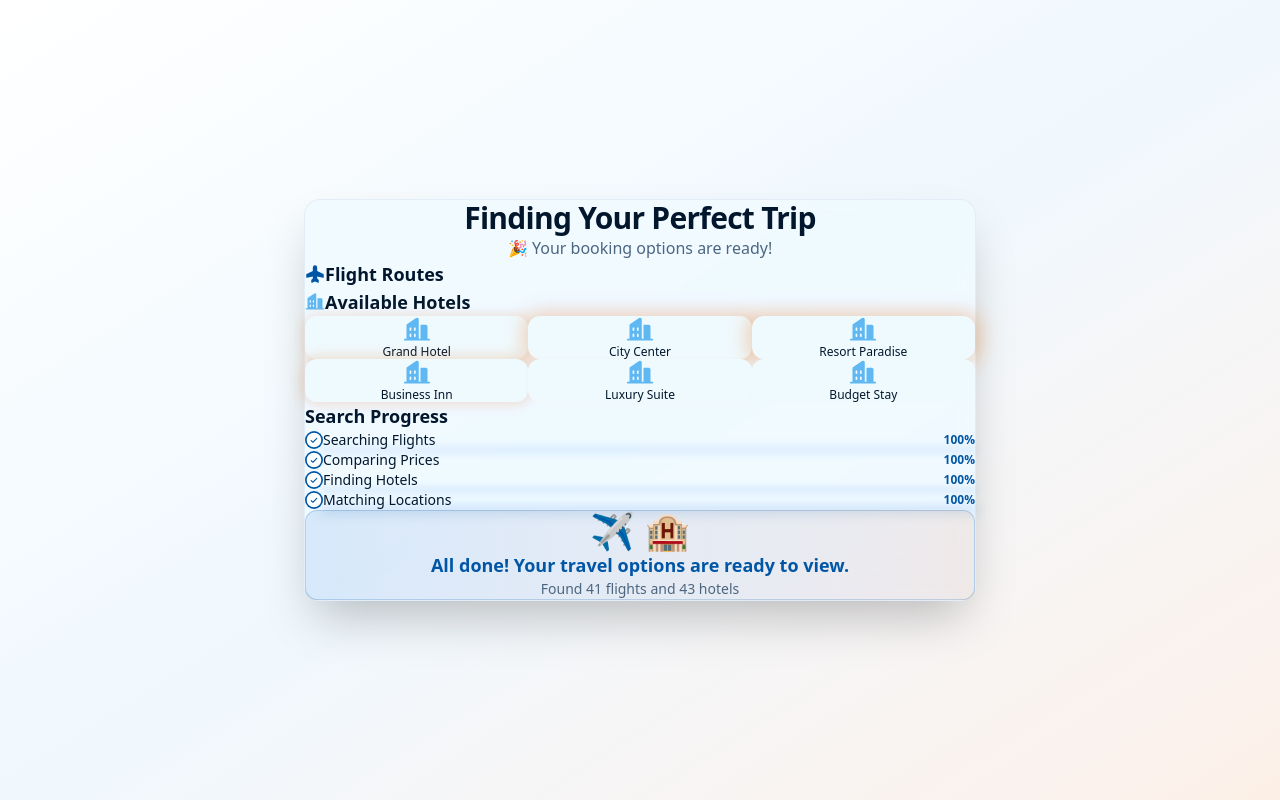
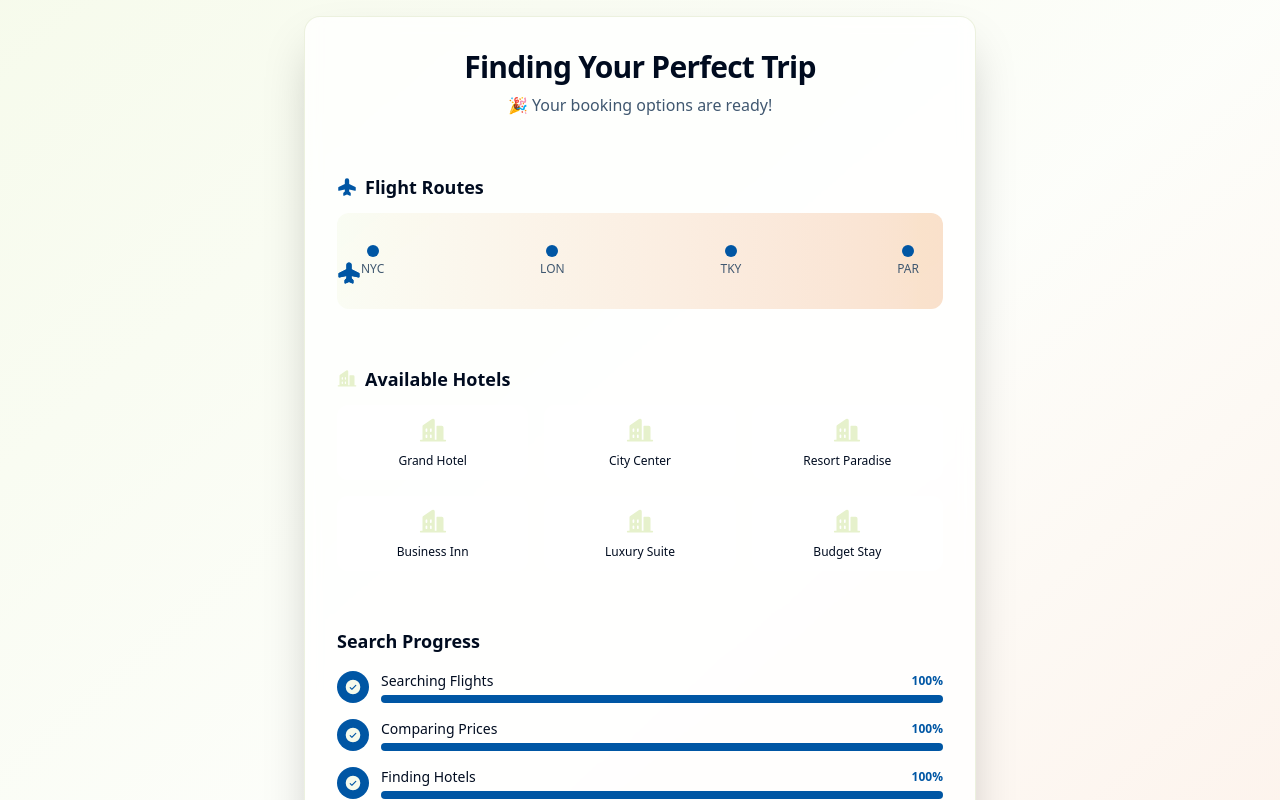
Before and after one commit to roryp/travel-booking-loade, a React (Vite) app: page / in a window 1280 px wide. Shown: the top 800 px of the page. Built offline with nearby package versions, Linux system fonts and the light colour scheme.

Commit message:
Generated by Spark: Fix all reported errors.

```diff
--- a/src/index.css
+++ b/src/index.css
@@ -62,68 +62,3 @@
 .progress-glow {
   animation: progress-glow 2s ease-in-out infinite;
 }
-
-@keyframes plane-fly {
-  0% {
-    transform: translateX(-100px) translateY(0px) rotate(-10deg);
-    opacity: 0;
-  }
-  20% {
-    opacity: 1;
-  }
-  50% {
-    transform: translateX(150px) translateY(-20px) rotate(5deg);
-  }
-  80% {
-    opacity: 1;
-  }
-  100% {
-    transform: translateX(400px) translateY(0px) rotate(0deg);
-    opacity: 0;
-  }
-}
-
-@keyframes building-scan {
-  0%, 100% {
-    box-shadow: 0 0 0 0 transparent;
-  }
-  50% {
-    box-shadow: 0 0 20px 5px oklch(0.65 0.18 50 / 0.3);
-  }
-}
-
-@keyframes pulse-dot {
-  0%, 100% {
-    opacity: 1;
-    transform: scale(1);
-  }
-  50% {
-    opacity: 0.5;
-    transform: scale(1.2);
-  }
-}
-
-@keyframes progress-glow {
-  0%, 100% {
-    box-shadow: 0 0 0 0 transparent;
-  }
-  50% {
-    box-shadow: 0 0 15px 3px oklch(0.45 0.15 250 / 0.4);
-  }
-}
-
-.plane-animation {
-  animation: plane-fly 3s ease-in-out infinite;
-}
-
-.building-scan {
-  animation: building-scan 2s ease-in-out infinite;
-}
-
-.pulse-dot {
-  animation: pulse-dot 1.5s ease-in-out infinite;
-}
-
-.progress-glow {
-  animation: progress-glow 2s ease-in-out infinite;
-}
--- a/src/main.css
+++ b/src/main.css
@@ -1,117 +1,40 @@
 @import 'tailwindcss';
+@import "tw-animate-css";
 
-@import './styles/theme.css';
-@import './index.css';
-@import "tw-animate-css";
-/*
-  ---break---
-*/
-@custom-variant dark (&:is(.dark *));
-
-@config '../tailwind.config.js';
-
-/*
-  The default border color has changed to `currentColor` in Tailwind CSS v4,
-  so we've added these compatibility styles to make sure everything still
-  looks the same as it did with Tailwind CSS v3.
-
-  If we ever want to remove these styles, we need to add an explicit border
-  color utility to any element that depends on these defaults.
-*/
 @layer base {
-
-  *,
-  ::after,
-  ::before,
-  ::backdrop,
-  ::file-selector-button {
-    border-color: var(--color-gray-200, currentColor);
+  * {
+    @apply border-border;
   }
 }
 
-/*
-  ---break---
-*/
 :root {
-  --radius: 0.75rem;
-  --background: oklch(1 0 0);
-  --foreground: oklch(0.2 0.05 250);
-  --card: oklch(0.98 0.02 250);
-  --card-foreground: oklch(0.2 0.05 250);
+  --background: oklch(0.98 0.02 120);
+  --foreground: oklch(0.15 0.05 250);
+
+  --card: oklch(1 0 0);
+  --card-foreground: oklch(0.15 0.05 250);
   --popover: oklch(1 0 0);
-  --popover-foreground: oklch(0.2 0.05 250);
+  --popover-foreground: oklch(0.15 0.05 250);
+
   --primary: oklch(0.45 0.15 250);
-  --primary-foreground: oklch(1 0 0);
-  --secondary: oklch(0.75 0.12 240);
-  --secondary-foreground: oklch(0.2 0.05 250);
-  --muted: oklch(0.96 0.02 250);
-  --muted-foreground: oklch(0.5 0.05 250);
+  --primary-foreground: oklch(0.98 0.02 120);
+  --secondary: oklch(0.94 0.05 120);
+  --secondary-foreground: oklch(0.15 0.05 250);
   --accent: oklch(0.65 0.18 50);
-  --accent-foreground: oklch(1 0 0);
-  --destructive: oklch(0.577 0.245 27.325);
-  --border: oklch(0.9 0.02 250);
-  --input: oklch(0.9 0.02 250);
+  --accent-foreground: oklch(0.98 0.02 120);
+  --destructive: oklch(0.65 0.18 20);
+  --destructive-foreground: oklch(0.98 0.02 120);
+
+  --muted: oklch(0.96 0.02 120);
+  --muted-foreground: oklch(0.45 0.05 250);
+  --border: oklch(0.9 0.05 120);
+  --input: oklch(0.9 0.05 120);
   --ring: oklch(0.45 0.15 250);
-  --chart-1: oklch(0.646 0.222 41.116);
-  --chart-2: oklch(0.6 0.118 184.704);
-  --chart-3: oklch(0.398 0.07 227.392);
-  --chart-4: oklch(0.828 0.189 84.429);
-  --chart-5: oklch(0.769 0.188 70.08);
-  --sidebar: oklch(0.985 0 0);
-  --sidebar-foreground: oklch(0.145 0 0);
-  --sidebar-primary: oklch(0.205 0 0);
-  --sidebar-primary-foreground: oklch(0.985 0 0);
-  --sidebar-accent: oklch(0.97 0 0);
-  --sidebar-accent-foreground: oklch(0.205 0 0);
-  --sidebar-border: oklch(0.922 0 0);
-  --sidebar-ring: oklch(0.708 0 0);
+
+  --radius: 0.5rem;
 }
 
-/*
-  ---break---
-*/
-.dark {
-  --background: oklch(0.145 0 0);
-  --foreground: oklch(0.985 0 0);
-  --card: oklch(0.205 0 0);
-  --card-foreground: oklch(0.985 0 0);
-  --popover: oklch(0.205 0 0);
-  --popover-foreground: oklch(0.985 0 0);
-  --primary: oklch(0.922 0 0);
-  --primary-foreground: oklch(0.205 0 0);
-  --secondary: oklch(0.269 0 0);
-  --secondary-foreground: oklch(0.985 0 0);
-  --muted: oklch(0.269 0 0);
-  --muted-foreground: oklch(0.708 0 0);
-  --accent: oklch(0.269 0 0);
-  --accent-foreground: oklch(0.985 0 0);
-  --destructive: oklch(0.704 0.191 22.216);
-  --border: oklch(1 0 0 / 10%);
-  --input: oklch(1 0 0 / 15%);
-  --ring: oklch(0.556 0 0);
-  --chart-1: oklch(0.488 0.243 264.376);
-  --chart-2: oklch(0.696 0.17 162.48);
-  --chart-3: oklch(0.769 0.188 70.08);
-  --chart-4: oklch(0.627 0.265 303.9);
-  --chart-5: oklch(0.645 0.246 16.439);
-  --sidebar: oklch(0.205 0 0);
-  --sidebar-foreground: oklch(0.985 0 0);
-  --sidebar-primary: oklch(0.488 0.243 264.376);
-  --sidebar-primary-foreground: oklch(0.985 0 0);
-  --sidebar-accent: oklch(0.269 0 0);
-  --sidebar-accent-foreground: oklch(0.985 0 0);
-  --sidebar-border: oklch(1 0 0 / 10%);
-  --sidebar-ring: oklch(0.556 0 0);
-}
-
-/*
-  ---break---
-*/
-@theme inline {
-  --radius-sm: calc(var(--radius) - 4px);
-  --radius-md: calc(var(--radius) - 2px);
-  --radius-lg: var(--radius);
-  --radius-xl: calc(var(--radius) + 4px);
+@theme {
   --color-background: var(--background);
   --color-foreground: var(--foreground);
   --color-card: var(--card);
@@ -127,61 +50,15 @@
   --color-accent: var(--accent);
   --color-accent-foreground: var(--accent-foreground);
   --color-destructive: var(--destructive);
+  --color-destructive-foreground: var(--destructive-foreground);
   --color-border: var(--border);
   --color-input: var(--input);
   --color-ring: var(--ring);
-  --color-chart-1: var(--chart-1);
-  --color-chart-2: var(--chart-2);
-  --color-chart-3: var(--chart-3);
-  --color-chart-4: var(--chart-4);
-  --color-chart-5: var(--chart-5);
-  --color-sidebar: var(--sidebar);
-  --color-sidebar-foreground: var(--sidebar-foreground);
-  --color-sidebar-primary: var(--sidebar-primary);
-  --color-sidebar-primary-foreground: var(--sidebar-primary-foreground);
-  --color-sidebar-accent: var(--sidebar-accent);
-  --color-sidebar-accent-foreground: var(--sidebar-accent-foreground);
-  --color-sidebar-border: var(--sidebar-border);
-  --color-sidebar-ring: var(--sidebar-ring);
-  --animate-accordion-down: accordion-down 0.2s ease-out;
-  --animate-accordion-up: accordion-up 0.2s ease-out;
 
-  /*
-  ---break---
-*/
-  @keyframes accordion-down {
-    from {
-      height: 0;
-    }
-
-    to {
-      height: var(--radix-accordion-content-height);
-    }
-  }
-
-  /*
-  ---break---
-*/
-  @keyframes accordion-up {
-    from {
-      height: var(--radix-accordion-content-height);
-    }
-
-    to {
-      height: 0;
-    }
-  }
+  --radius-sm: calc(var(--radius) * 0.5);
+  --radius-md: var(--radius);
+  --radius-lg: calc(var(--radius) * 1.5);
+  --radius-xl: calc(var(--radius) * 2);
+  --radius-2xl: calc(var(--radius) * 3);
+  --radius-full: 9999px;
 }
-
-/*
-  ---break---
-*/
-@layer base {
-  * {
-    @apply border-border outline-ring/50;
-  }
-
-  body {
-    @apply bg-background text-foreground;
-  }
-}
```
